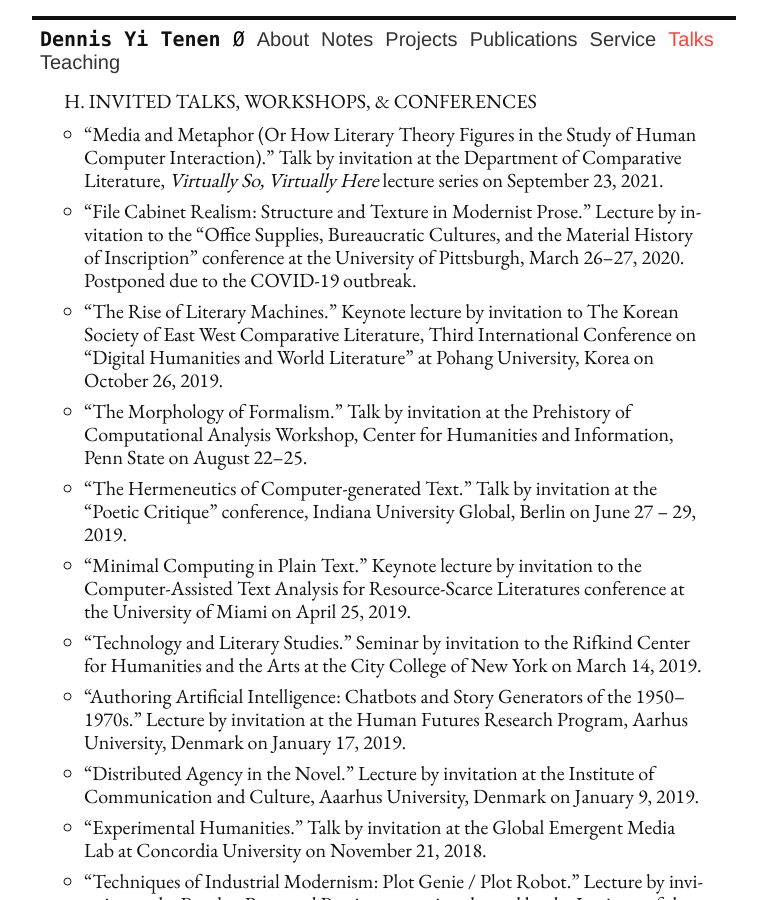
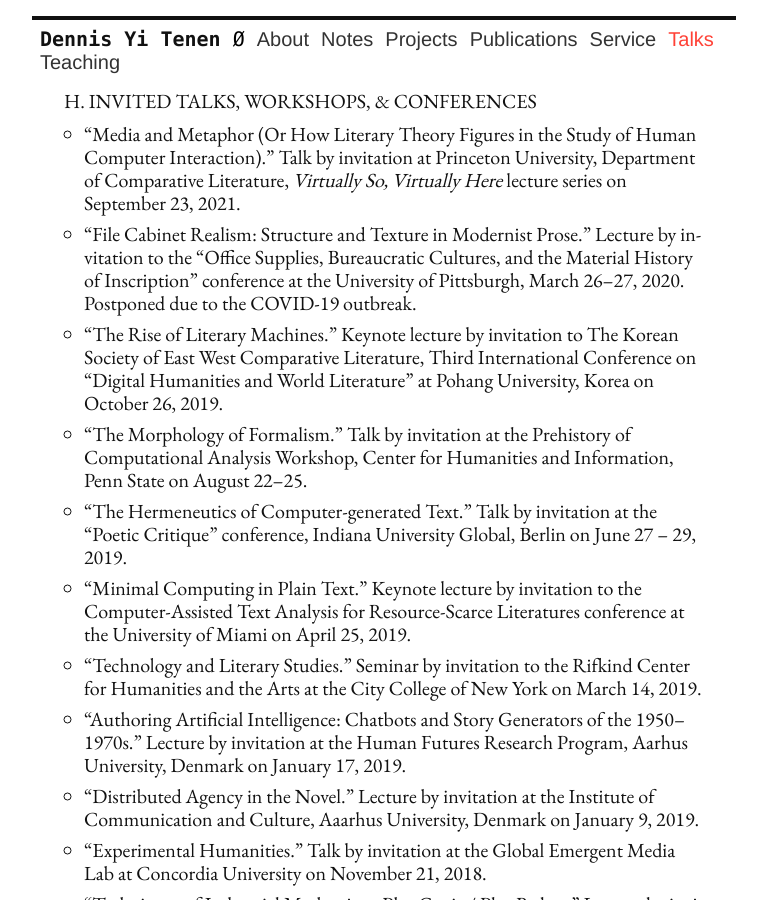
Before and after one commit to denten/denten.github.io, a Jekyll site: the page built from _pages/talks.md, in a window 1280 px wide and 900 px high. Shown: the whole window, without its empty margins (256-1023 px from the left). Built offline with Jekyll 4.4.1, drawn with Linux system fonts in a browser that asks for light colours.

Commit message:
update CV

```diff
--- a/_includes/CV/06-talks.md
+++ b/_includes/CV/06-talks.md
@@ -1,8 +1,8 @@
 ## H. Invited Talks, Workshops, & Conferences
 
 - "Media and Metaphor (Or How Literary Theory Figures in the Study of Human Computer
-  Interaction)." Talk by invitation at the Department of Comparative Literature, *Virtually So,
-Virtually Here* lecture series on September 23, 2021.
+  Interaction)." Talk by invitation at Princeton University, Department of Comparative
+Literature, *Virtually So, Virtually Here* lecture series on September 23, 2021.
 - "File Cabinet Realism: Structure and Texture in Modernist Prose." Lecture by invitation to
   the "Office Supplies, Bureaucratic Cultures, and the Material History of Inscription"
 conference at the University of Pittsburgh, March 26--27, 2020. Postponed due to the COVID-19
```
